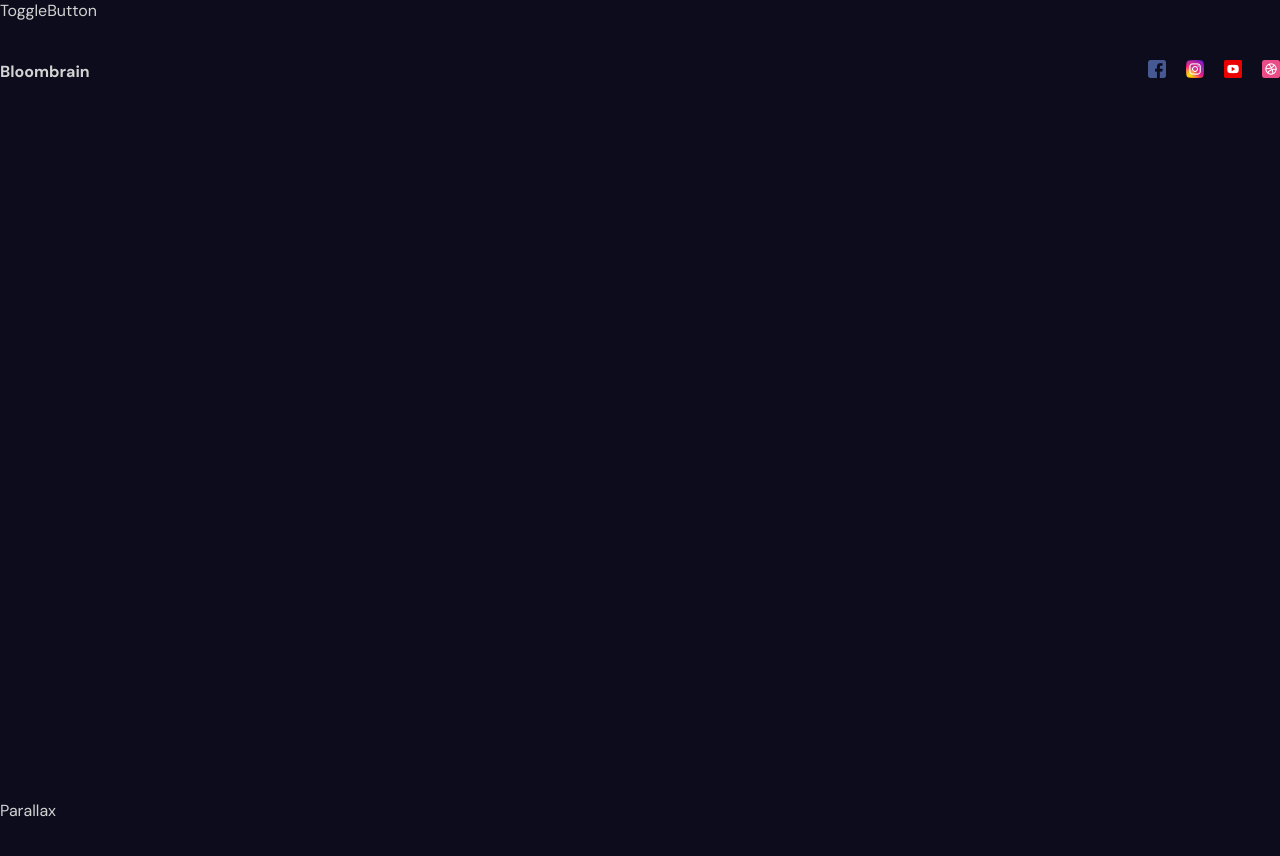
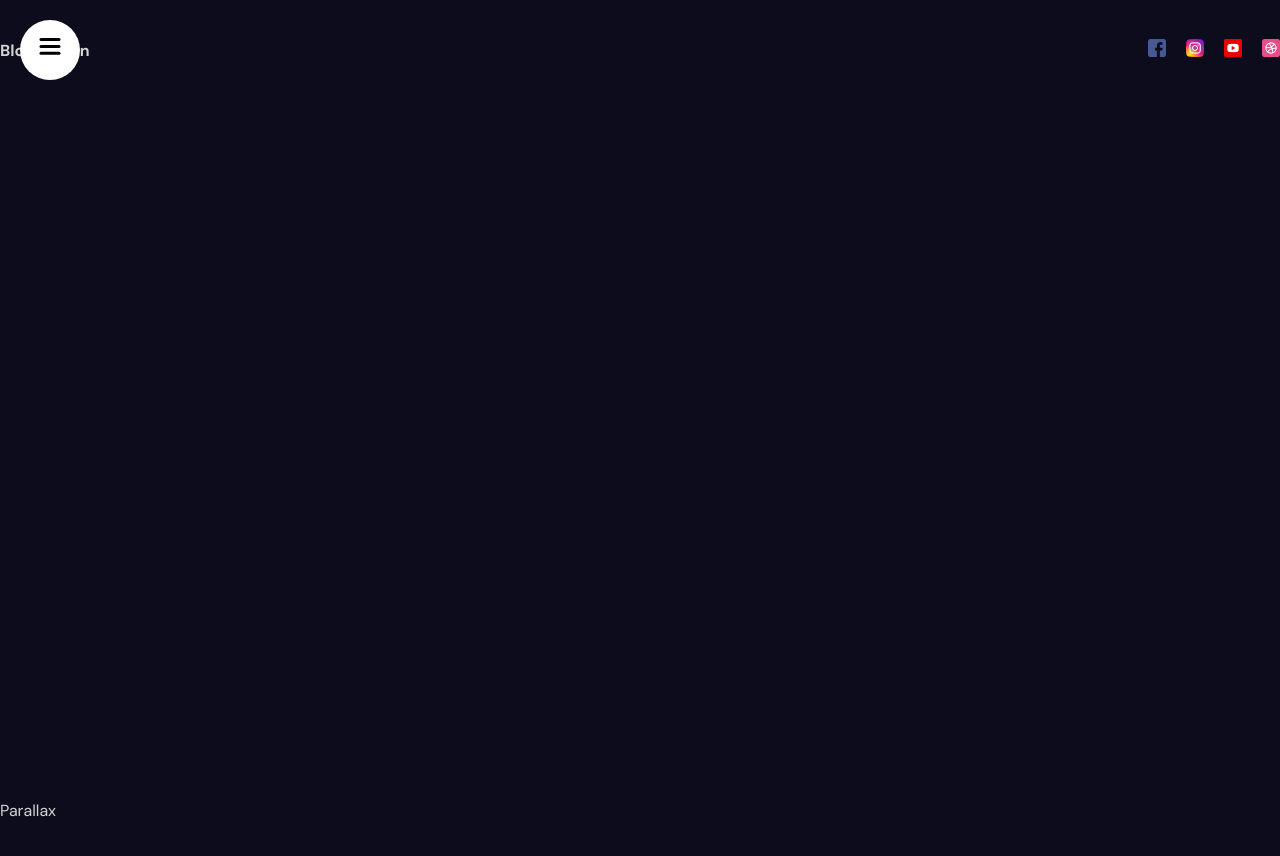
Before and after one commit to dibyenducse/Animated-Portfolio-Webapp, a React (Vite) app: page / in a window 1280 px wide. Shown: the top 856 px of the page. Built offline with nearby package versions, Linux system fonts and the light colour scheme.

Commit message:
Sidebar and Navbar complete

```diff
--- a/src/components/navbar/Navbar.jsx
+++ b/src/components/navbar/Navbar.jsx
@@ -1,12 +1,12 @@
 import React from 'react';
 import './navbar.scss';
 import { motion } from 'framer-motion';
-import Siderbar from '../sidebar/Siderbar';
+import Sidebar from '../sidebar/Sidebar';
 
 const Navbar = () => {
     return (
         <div className="navbar">
-            <Siderbar />
+            <Sidebar />
             <div className="wrapper">
                 <motion.span
                     initial={{ opacity: 0, scale: 0.5 }}
--- /dev/null
+++ b/src/components/sidebar/Sidebar.jsx
@@ -0,0 +1,39 @@
+import Links from './links/Links';
+import './sidebar.scss';
+import React, { useState } from 'react';
+import ToggleButton from './toggleButton/ToggleButton';
+import { motion } from 'framer-motion';
+
+const variants = {
+    open: {
+        clipPath: 'circle(1200px at 50px 50px)',
+        transition: {
+            type: 'spring',
+            stiffness: 20,
+        },
+    },
+    closed: {
+        clipPath: 'circle(30px at 50px 50px)',
+        transition: {
+            delay: 0.5,
+            type: 'spring',
+            stiffness: 400,
+            damping: 40,
+        },
+    },
+};
+
+const Sidebar = () => {
+    const [open, setOpen] = useState(false);
+
+    return (
+        <motion.div className="sidebar" animate={open ? 'open' : 'closed'}>
+            <motion.div className="bg" variants={variants}>
+                <Links />
+            </motion.div>
+            <ToggleButton setOpen={setOpen} />
+        </motion.div>
+    );
+};
+
+export default Sidebar;
--- a/src/components/sidebar/Siderbar.jsx
+++ /dev/null
@@ -1,17 +0,0 @@
-import Links from './links/Links';
-import './sidebar.scss';
-import React from 'react';
-import ToggleButton from './toggleButton/ToggleButton';
-
-const Siderbar = () => {
-    return (
-        <div>
-            <div className="bg">
-                <Links />
-            </div>
-            <ToggleButton />
-        </div>
-    );
-};
-
-export default Siderbar;
--- a/src/components/sidebar/links/Links.jsx
+++ b/src/components/sidebar/links/Links.jsx
@@ -1,10 +1,47 @@
 import React from 'react';
+import { motion } from 'framer-motion';
+
+const variants = {
+    open: {
+        transition: {
+            staggerChildren: 0.1,
+        },
+    },
+    closed: {
+        transition: {
+            staggerChildren: 0.05,
+            staggerDirection: -1,
+        },
+    },
+};
+const itemVariants = {
+    open: {
+        y: 0,
+        opacity: 1,
+    },
+    closed: {
+        y: 50,
+        opacity: 0,
+    },
+};
 
 const Links = () => {
+    const items = ['Homepage', 'Services', 'Portfolio', 'Contact', 'About'];
+
     return (
-        <div>
-            <div className="bg"></div>
-        </div>
+        <motion.div className="links" variants={variants}>
+            {items.map((item) => (
+                <motion.a
+                    href={`#${item}`}
+                    key={item}
+                    variants={itemVariants}
+                    whileHover={{ scale: 1.1 }}
+                    whileTap={{ scale: 0.95 }}
+                >
+                    {item}
+                </motion.a>
+            ))}
+        </motion.div>
     );
 };
 
--- a/src/components/sidebar/sidebar.scss
+++ b/src/components/sidebar/sidebar.scss
@@ -1,3 +1,4 @@
+@import '../../app.scss';
 .sidebar {
     display: flex;
     flex-direction: column;
@@ -9,5 +10,36 @@
     .bg {
         position: fixed;
         top: 0;
+        left: 0;
+        bottom: 0;
+        width: 400px;
+        background: white;
+
+        .links {
+            position: absolute;
+            width: 100%;
+            height: 100%;
+            display: flex;
+            flex-direction: column;
+            align-items: center;
+            justify-content: center;
+            gap: 20px;
+
+            a {
+                font-size: 40px;
+            }
+        }
+    }
+
+    button {
+        width: 50px;
+        height: 50px;
+        border-radius: 50%;
+        position: fixed;
+        top: 25px;
+        left: 25px;
+        background-color: transparent;
+        border: none;
+        cursor: pointer;
     }
 }
--- a/src/components/sidebar/toggleButton/ToggleButton.jsx
+++ b/src/components/sidebar/toggleButton/ToggleButton.jsx
@@ -1,7 +1,45 @@
 import React from 'react';
+import { motion } from 'framer-motion';
 
-const ToggleButton = () => {
-    return <div>ToggleButton</div>;
+const ToggleButton = ({ setOpen }) => {
+    return (
+        <button
+            onClick={() => {
+                setOpen((prev) => !prev);
+            }}
+        >
+            <svg width="23" height="23" viewBox="0 0 23 23">
+                <motion.path
+                    strokeWidth="3"
+                    stroke="black"
+                    strokeLinecap="round"
+                    variants={{
+                        closed: { d: 'M 2 2.5 L 20 2.5' },
+                        open: { d: 'M 3 16.5 L 17 2.5' },
+                    }}
+                />
+                <motion.path
+                    strokeWidth="3"
+                    stroke="black"
+                    strokeLinecap="round"
+                    d="M 2 9.423 L 20 9.423"
+                    variants={{
+                        closed: { opacity: 1 },
+                        open: { opacity: 0 },
+                    }}
+                />
+                <motion.path
+                    strokeWidth="3"
+                    stroke="black"
+                    strokeLinecap="round"
+                    variants={{
+                        closed: { d: 'M 2 16.346 L 20 16.346' },
+                        open: { d: 'M 3 2.5 L 17 16.346' },
+                    }}
+                />
+            </svg>
+        </button>
+    );
 };
 
 export default ToggleButton;
```
